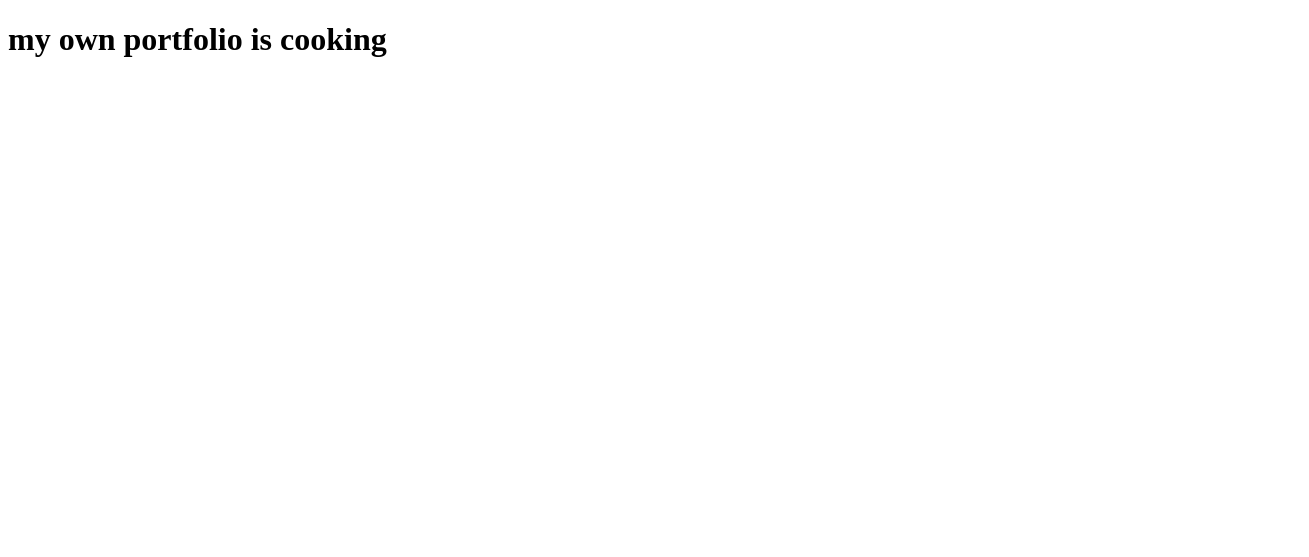
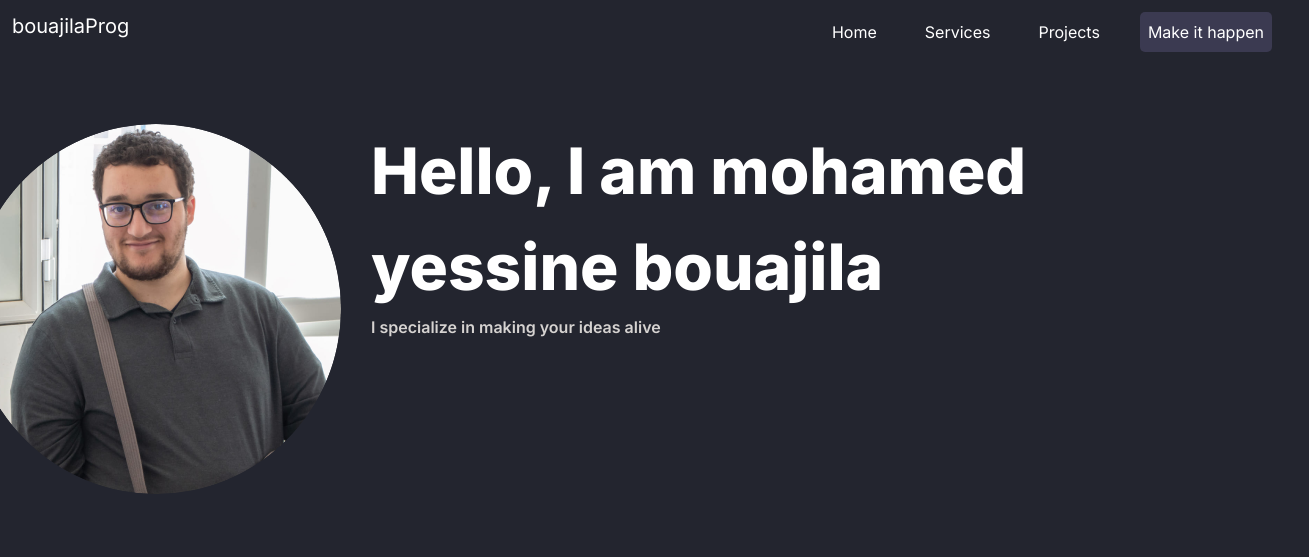
Before and after one commit to bouajilaProg/bouajilaProg.github.io, a plain HTML site: page index.html in a window 1280 px wide. Shown: the whole page, 1309 px wide, since content can reach past the window. Drawn offline with nearby package versions, Linux system fonts and the light colour scheme.

Commit message:
added tailwind added the photo nav completed hero completed

```diff
--- a/index.html
+++ b/index.html
@@ -1,11 +1,51 @@
 <!DOCTYPE html>
 <html lang="en">
-<head>
-    <meta charset="UTF-8">
-    <meta name="viewport" content="width=device-width, initial-scale=1.0">
+  <head>
+    <meta charset="UTF-8" />
+    <meta name="viewport" content="width=device-width, initial-scale=1.0" />
+    <link rel="stylesheet" href="style.css" />
+    <link
+      href="https://cdnjs.cloudflare.com/ajax/libs/tailwindcss/2.0.2/tailwind.min.css"
+      rel="stylesheet"
+    />
+    <script src="https://cdn.tailwindcss.com"></script>
+    <link rel="preconnect" href="https://fonts.googleapis.com" />
+    <link rel="preconnect" href="https://fonts.gstatic.com" crossorigin />
+    <link
+      href="https://fonts.googleapis.com/css2?family=Inter:wght@100..900&display=swap"
+      rel="stylesheet"
+    />
     <title>Document</title>
-</head>
-<body>
-    <h1>my own portfolio is cooking</h1>
-</body>
+  </head>
+  <body>
+    <nav class="w-full flex m-3 justify-between">
+      <h1 class="text-xl text-white cursor-pointer">bouajilaProg</h1>
+      <div class="w-1/2 gap-8 nav-tab text-white inline-flex mr-5 justify-end">
+        <div class="nav-button">Home</div>
+        <div class="nav-button">Services</div>
+        <div class="nav-button">Projects</div>
+        <div class="cta-button p-2">Make it happen</div>
+      </div>
+    </nav>
+    <div class="flex justify-center align-middle">
+      <div
+        class="w-[1376px] h-[490px] justify-center items-center gap-[30px] inline-flex"
+      >
+        <img
+          class="w-[370px] h-[370px] rounded-full"
+          src="asset/heroImage.png"
+        />
+        <div class="w-[938px] justify-center items-center gap-2.5 flex">
+          <div class="w-[938px] h-[372px]">
+            <span class="text-white text-[64px] font-extrabold font-Inter"
+              >Hello, I am mohamed<br />yessine bouajila<br /></span
+            ><span
+              class="text-stone-300 text-text-[40px] font-semibold"
+              >I specialize in making your ideas alive<br /><br
+            /></span>
+          </div>
+        </div>
+      </div>
+    </div>
+  </body>
 </html>
--- /dev/null
+++ b/style.css
@@ -0,0 +1,33 @@
+*{
+    font-family: inter;
+}
+
+body{
+    background-color: #23252f;
+}
+
+.nav-tab{
+    cursor: pointer;
+
+}
+
+.nav-button{
+    padding: 8px;
+    cursor: pointer;
+
+}
+
+.nav-button:hover{
+    background-color: #59587c;
+    border-radius: 5px;
+}
+
+.cta-button{
+    background-color: #3B3A51;
+    cursor: pointer;
+    border-radius: 5px;
+}
+
+.cta-button:hover{
+    background-color: #2B2A41;
+}
```
Also changed, not shown: asset/heroImage.png (added), tailwind.config.js (added).
